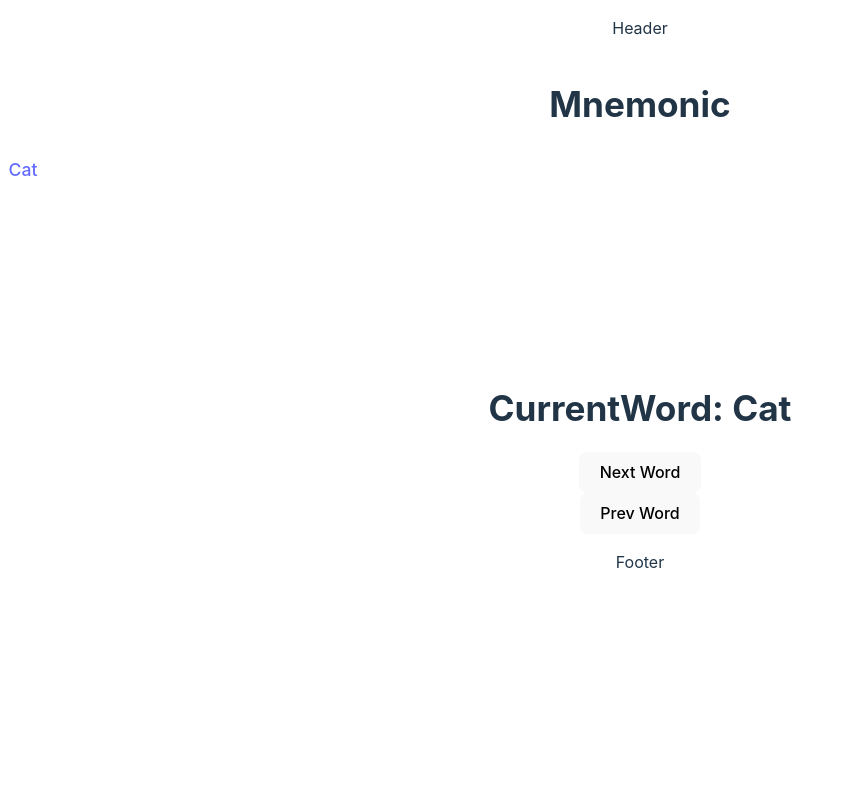
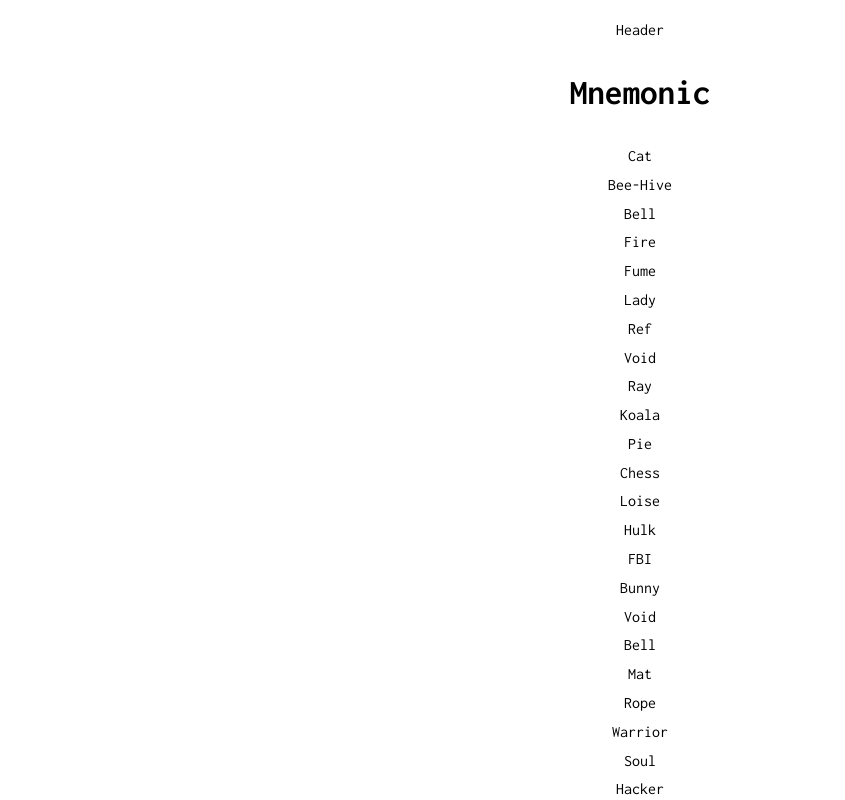
Before and after one commit to FrAnCis0x0/major-system, a React (Vite) app: page / in a window 1280 px wide. Shown: the top 800 px of the page, without its empty margins (0-845 px from the left). Built offline with nearby package versions, Linux system fonts and the light colour scheme.

Commit message:
random updates and configuration

```diff
--- a/index.scss
+++ b/index.scss
@@ -1,32 +1,49 @@
-:root {
-  font-family: Inter, system-ui, Avenir, Helvetica, Arial, sans-serif;
-  line-height: 1.5;
-  font-weight: 400;
+@import url("https://fonts.googleapis.com/css2?family=Inconsolata:wght@400;700&display=swap");
+#root {
+  font-family:Inconsolata, monospace;
+  line-height: 1.8em;
 
-  color-scheme: light dark;
-  color: rgba(255, 255, 255, 0.87);
-  background-color: #242424;
+  color: var(--font-color);
+  background-color: var(--bg-color);
+  display: flex;
+  flex-direction: column;
+  align-items: center;
+  justify-content: center;
+  text-align: center;
+  max-width: 100dvw;
+  min-height: 100dvh;
+  max-height: min-content;
 
-  font-synthesis: none;
-  text-rendering: optimizeLegibility;
-  -webkit-font-smoothing: antialiased;
-  -moz-osx-font-smoothing: grayscale;
-  -webkit-text-size-adjust: 100%;
 }
 
 a {
   font-weight: 500;
-  color: #646cff;
-  text-decoration: inherit;
-}
-a:hover {
-  color: #535bf2;
+  color: var(--font-color);
+  text-decoration: none;
+  transition: color 0.1s ease;
+  span {
+    font-size: smaller;
+    margin: 2.5px;
+  }
+  &:hover {
+      color: var(--hl-color);
+  }
 }
 
+body{
+    margin: 0;
+    font-family: Inconsolata, monospace;
+    // -webkit-font-smoothing: antialiased;
+    // -moz-osx-font-smoothing: grayscale;
+}
+
+
+html,
 body {
-  margin: 0;
-  display: flex;
-  place-items: center;
+    height: 100%;
+    width: 100%;
+    scroll-behavior: smooth;
+
 
 }
 
@@ -36,97 +53,101 @@ h1 {
 }
 
 button {
-  border-radius: 8px;
-  border: 1px solid transparent;
-  padding: 0.6em 1.2em;
-  font-size: 1em;
-  font-weight: 500;
-  font-family: inherit;
-  background-color: #1a1a1a;
+  background-color: var(--bg-color);
+  color: var(--font-color);
+  border: 2px solid var(--font-color);
+  padding: 10px;
+  font-family: Inconsolata, monospace;
+  font-weight: 700;
+  margin: 10px;
   cursor: pointer;
-  transition: border-color 0.25s;
-}
-button:hover {
-  border-color: #646cff;
-}
-button:focus,
-button:focus-visible {
-  outline: 4px auto -webkit-focus-ring-color;
-}
-
-@media (prefers-color-scheme: light) {
-  :root {
-    color: #213547;
-    background-color: #ffffff;
+  &.mini {
+      font-size: 12pt;
+      border: none;
+      padding: 5px;
+      margin: 0;
+      &.selected {
+          color: var(--hl-color);
+      }
   }
-  a:hover {
-    color: #747bff;
+  &:hover {
+      color: var(--hl-color);
+      border-color: var(--hl-color);
   }
-  button {
-    background-color: #f9f9f9;
-  }
-}
-header,nav, main, footer {
-  display: flex;
-  flex-direction: column;
-  align-items: center;
-  justify-content: center;
-  text-align: center;
-  max-width: 100dvw;
-
-}
-.display{
-  display: flex;
-  flex-direction: row;
-  flex-wrap: wrap;
-  margin-right: 0.5em;
-
-}
-
-.word{
-  display: flex;
-
-  font-size: 1.1em;
-  font-weight: 500;
-
-  padding: 0.2em;
-  border-radius: 8px;
-
-  color: #ffffff;
-  transition: background-color 0.25s;
-  flex-direction: column;
-
-}
-
-.correct{
-  color: #09f56b;
-}
-
-.right {
-  color: rgb(255, 189, 47);
 }
 
 
-.word {
-  position: relative;
-  margin: 0 5px 2px;
-  &.wrong {
-      text-decoration: 2px underline red;
-      animation: shake 0.1s ease;
-      @keyframes shake {
-          0% {
-              transform: translateX(5px);
-          }
-          50% {
-              transform: translateX(-5px);
-          }
-          100% {
-              transform: translateX(0);
-          }
-      }
+
+a {
+  color: var(--font-color);
+  text-decoration: none;
+  transition: color 0.1s ease;
+  span {
+      font-size: smaller;
+      margin: 2.5px;
+  }
+  &:hover {
+      color: var(--hl-color);
   }
 }
 
+// .display{
+//   display: flex;
+//   flex-direction: row;
+//   flex-wrap: wrap;
+//   margin-right: 0.5em;
+
+// }
+
+// .word{
+//   display: flex;
+
+//   font-size: 1.1em;
+//   font-weight: 500;
+
+//   padding: 0.2em;
+//   border-radius: 8px;
+
+//   color: --font-color;
+//   transition: background-color 0.25s;
+//   flex-direction: column;
+
+// }
+
+// .correct{
+//   color: #09f56b;
+// }
+
+// .right {
+//   color: rgb(255, 189, 47);
+// }
+
+
+// .word {
+//   position: relative;
+//   margin: 0 5px 2px;
+//   &.wrong {
+//       text-decoration: 2px underline --hl-color;
+//       animation: shake 0.1s ease;
+//       @keyframes shake {
+//           0% {
+//               transform: translateX(5px);
+//           }
+//           50% {
+//               transform: translateX(-5px);
+//           }
+//           100% {
+//               transform: translateX(0);
+//           }
+//       }
+//   }
+// }
+
 .current{
-  color: #646cff;
+  color: var(--hl-color);
 }
+
+.hidden {
+  opacity: 0;
+  pointer-events: none;
+}
--- a/package.json
+++ b/package.json
@@ -15,7 +15,6 @@
     "react-dom": "^18.2.0",
     "react-redux": "^8.1.1",
     "redux": "^4.2.1",
-    "sass": "^1.63.5",
     "uuid": "^9.0.0"
   },
   "devDependencies": {
@@ -30,6 +29,9 @@
     "eslint": "^8.38.0",
     "eslint-plugin-react-hooks": "^4.6.0",
     "eslint-plugin-react-refresh": "^0.3.4",
+    "less": "^4.1.3",
+    "sass": "^1.63.6",
+    "stylus": "^0.59.0",
     "typescript": "^5.0.2",
     "vite": "^4.3.9"
   }
--- a/tsconfig.json
+++ b/tsconfig.json
@@ -1,6 +1,6 @@
 {
   "compilerOptions": {
-    "target": "ES2020",
+    "target": "ES5",
     "useDefineForClassFields": true,
     "lib": ["ES2020", "DOM", "DOM.Iterable"],
     "module": "ESNext",
```
Also changed, not shown: 1 other file (tests, documents, lock files or other folders).
